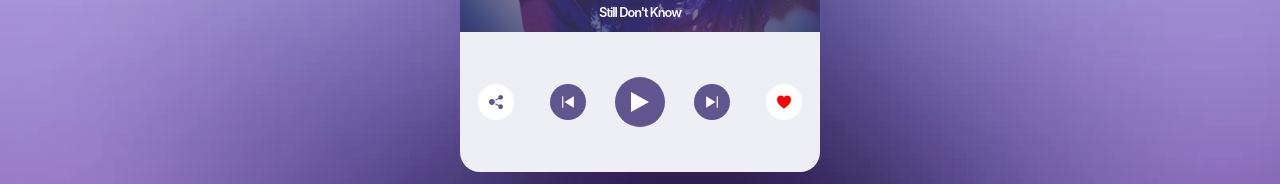
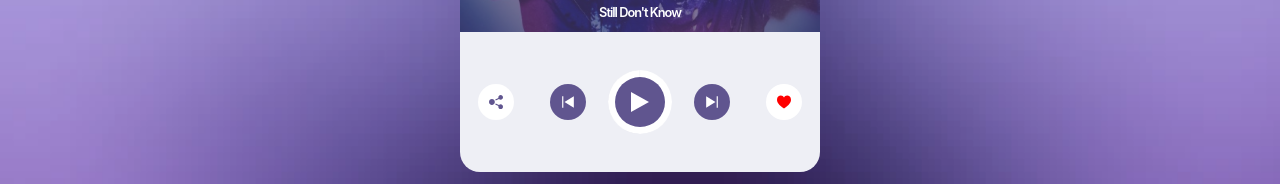
Before and after one commit to prosolowski/audioplayer, a Vue app: page / in a window 1280 px wide. Shown: the part 468-652 px from the top of the page. Built offline with nearby package versions, Linux system fonts and the light colour scheme.

Commit message:
make play button interactive

```diff
--- a/src/views/PlayerView.vue
+++ b/src/views/PlayerView.vue
@@ -23,12 +23,35 @@
     <div class="player__option">
       <button class="btn player__option__share btn--bg-white"><svg xmlns="http://www.w3.org/2000/svg" fill="#60558f" width="14" height="14" viewBox="0 0 24 24"><path d="M5 7c2.761 0 5 2.239 5 5s-2.239 5-5 5-5-2.239-5-5 2.239-5 5-5zm11.122 12.065c-.073.301-.122.611-.122.935 0 2.209 1.791 4 4 4s4-1.791 4-4-1.791-4-4-4c-1.165 0-2.204.506-2.935 1.301l-5.488-2.927c-.23.636-.549 1.229-.943 1.764l5.488 2.927zm7.878-15.065c0-2.209-1.791-4-4-4s-4 1.791-4 4c0 .324.049.634.122.935l-5.488 2.927c.395.535.713 1.127.943 1.764l5.488-2.927c.731.795 1.77 1.301 2.935 1.301 2.209 0 4-1.791 4-4z"/></svg></button>
       <button class="btn player__option__previous"><svg xmlns="http://www.w3.org/2000/svg" fill="#fff" width="14" height="14" viewBox="0 0 24 24"><path d="M4 2v20h-2v-20h2zm18 0l-16 10 16 10v-20z"/></svg></button>
-      <button class="btn player__option__play"><svg xmlns="http://www.w3.org/2000/svg" fill="#fff" width="24" height="24" viewBox="0 0 24 24"><path d="M3 22v-20l18 10-18 10z"/></svg></button>
+      <button @click="playAudio()" class="btn player__option__play">
+        <svg v-if="audioPlaying" xmlns="http://www.w3.org/2000/svg" fill="#fff" width="24" height="24" viewBox="0 0 24 24"><path d="M11 22h-4v-20h4v20zm6-20h-4v20h4v-20z"/></svg>
+        <svg v-else xmlns="http://www.w3.org/2000/svg" fill="#fff" width="24" height="24" viewBox="0 0 24 24"><path d="M3 22v-20l18 10-18 10z"/></svg>
+      </button>
+        <div class="timer" style="--duration: 30;--size: 64;" :class="{'animation-paused': !audioPlaying}">
+          <div class="mask" :class="{'animation-paused': !audioPlaying}"></div>
+        </div>
       <button class="btn player__option__next"><svg xmlns="http://www.w3.org/2000/svg" fill="#fff" width="14" height="14" viewBox="0 0 24 24"><path d="M20 22v-20h2v20h-2zm-18 0l16-10-16-10v20z"/></svg></button>
       <button class="btn player__option__favourite btn--bg-white"><svg xmlns="http://www.w3.org/2000/svg" fill="#f00" width="14" height="14" viewBox="0 0 24 24"><path d="M12 4.435c-1.989-5.399-12-4.597-12 3.568 0 4.068 3.06 9.481 12 14.997 8.94-5.516 12-10.929 12-14.997 0-8.118-10-8.999-12-3.568z"/></svg></button>
     </div>
   </div>
 </template>
+
+<script>
+
+export default {
+  data() {
+    return {
+      audioPlaying: false
+    }
+  },
+  methods: {
+    playAudio() {
+      this.audioPlaying = !this.audioPlaying
+    }
+  }
+}
+
+</script>
 
 <style lang="scss" scoped>
 .player {
@@ -93,6 +116,8 @@
       &:nth-child(3) {
         width: 50px;
         height: 50px;
+        position: relative;
+        z-index: 2;
       }
       &--bg-white {
         background-color: #fff;
@@ -126,5 +151,53 @@
       }
     }
   }
+  .timer {
+    position: absolute;
+    background: -webkit-linear-gradient(left, #d6d7e1 50%, #fff 50%);
+    border-radius: 100%;
+    height: calc(var(--size) * 1px);
+    width: calc(var(--size) * 1px);
+    -webkit-animation: time calc(var(--duration) * 1s) steps(1000, start) infinite;
+    -webkit-mask: radial-gradient(transparent 50%,#000 50%);
+    mask: radial-gradient(transparent 50%,#000 50%);
+    animation-play-state: running;
+  }
+  .mask {
+    border-radius: 100% 0 0 100% / 50% 0 0 50%;
+    height: 100%;
+    left: 0;
+    position: absolute;
+    top: 0;
+    width: 50%;
+    -webkit-animation: mask calc(var(--duration) * 1s) steps(500, start) infinite;
+    -webkit-transform-origin: 100% 50%;
+    animation-play-state: running;
+  }
+  .animation-paused {
+    animation-play-state: paused;
+  }
+  @-webkit-keyframes time {
+    100% {
+      -webkit-transform: rotate(360deg);
+    }
+  }
+  @-webkit-keyframes mask {
+    0% {
+      background: #fff;
+      -webkit-transform: rotate(0deg);
+    }
+    50% {
+      background: #fff;
+      -webkit-transform: rotate(-180deg);
+    }
+    50.01% {
+      background: #d6d7e1;
+      -webkit-transform: rotate(0deg);
+    }
+    100% {
+      background: #d6d7e1;
+      -webkit-transform: rotate(-180deg);
+    }
+  }
 }
 </style>
```
